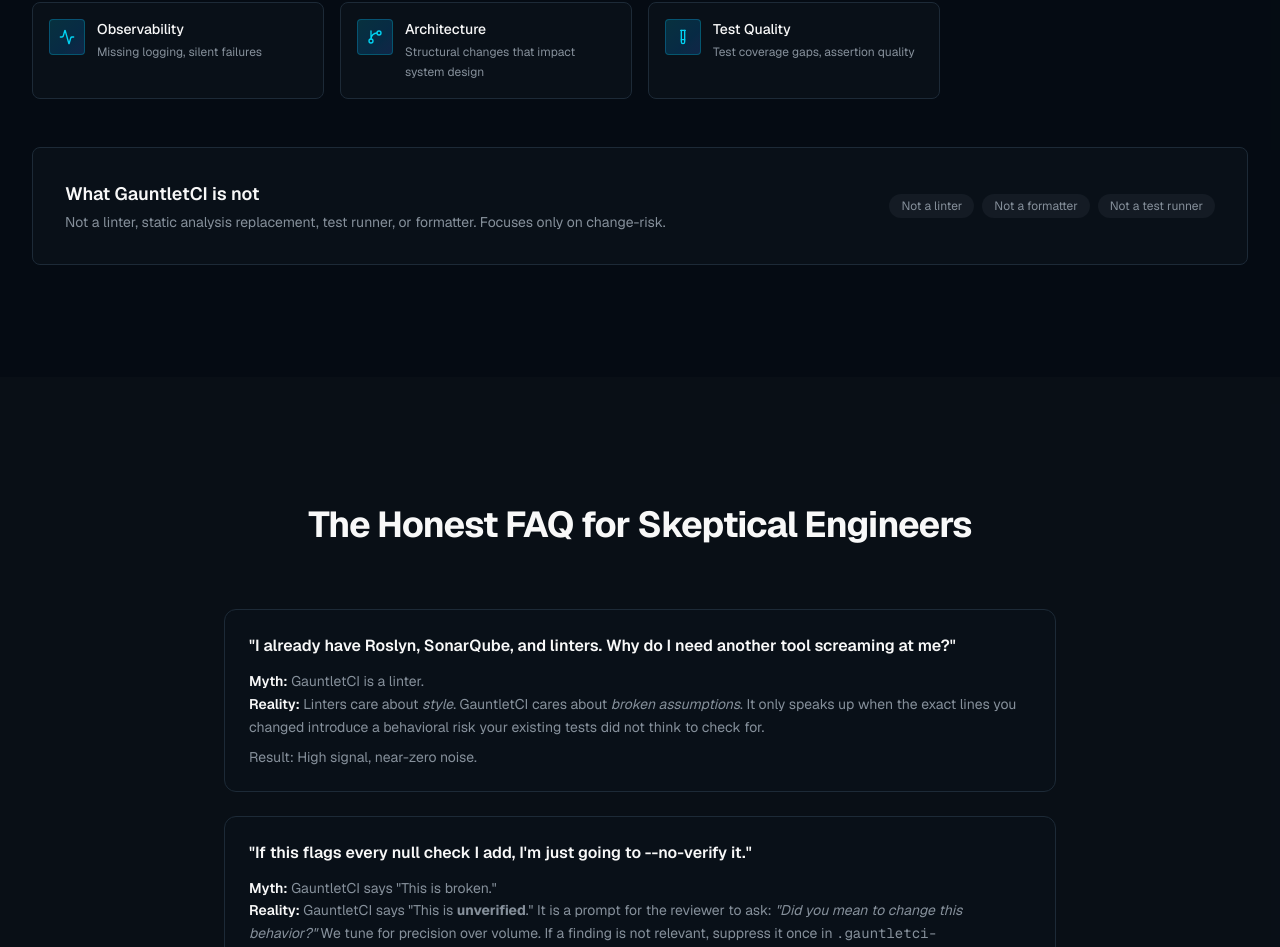
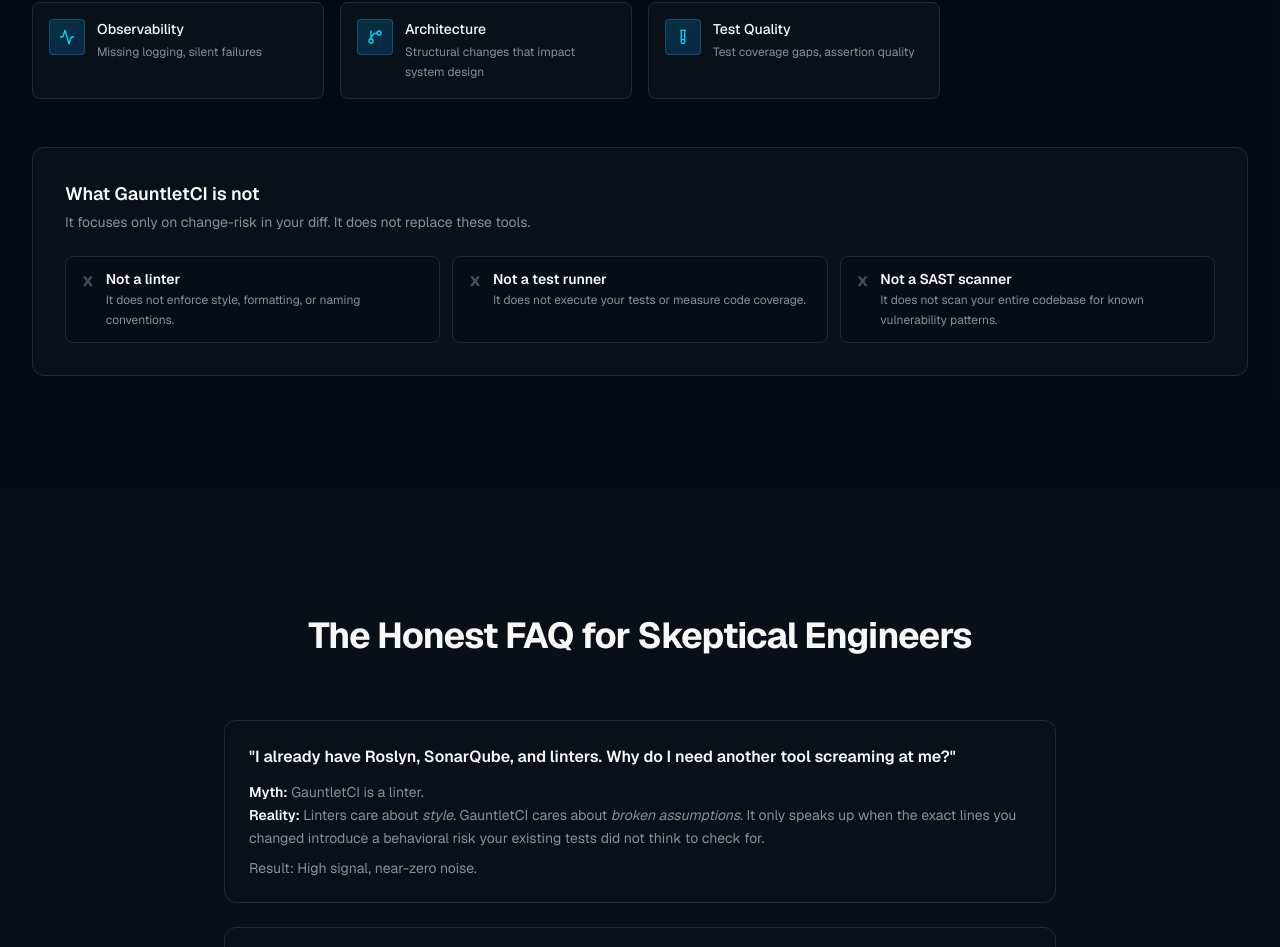
Before and after one commit to EricCogen/GauntletCI, a Next.js app in the folder site/: page / in a window 1280 px wide. Shown: the part 10265-11212 px from the top of the page. Built offline with nearby package versions, Linux system fonts and the light colour scheme.

Commit message:
[DOCS] Expand 'What GauntletCI is not' section from tiny pills to readable cards

```diff
--- a/site/components/detection-rules.tsx
+++ b/site/components/detection-rules.tsx
@@ -70,25 +70,27 @@
           ))}
         </div>
 
-        <div className="mt-12 rounded-lg border border-border bg-card p-6 sm:p-8">
-          <div className="flex flex-col sm:flex-row sm:items-center justify-between gap-4">
-            <div>
-              <h3 className="text-lg font-semibold">What GauntletCI is not</h3>
-              <p className="mt-1 text-sm text-muted-foreground">
-                Not a linter, static analysis replacement, test runner, or formatter.
-                Focuses only on change-risk.
-              </p>
-            </div>
-            <div className="flex flex-wrap gap-2">
-              {["Not a linter", "Not a formatter", "Not a test runner"].map((item, index) => (
-                <span
-                  key={index}
-                  className="inline-flex items-center rounded-full bg-secondary px-3 py-1 text-xs text-muted-foreground"
-                >
-                  {item}
-                </span>
-              ))}
-            </div>
+        <div className="mt-12 rounded-xl border border-border bg-card p-6 sm:p-8">
+          <div className="mb-6">
+            <h3 className="text-lg font-semibold">What GauntletCI is not</h3>
+            <p className="mt-1 text-sm text-muted-foreground">
+              It focuses only on change-risk in your diff. It does not replace these tools.
+            </p>
+          </div>
+          <div className="grid gap-3 sm:grid-cols-3">
+            {[
+              { label: "Not a linter", detail: "It does not enforce style, formatting, or naming conventions." },
+              { label: "Not a test runner", detail: "It does not execute your tests or measure code coverage." },
+              { label: "Not a SAST scanner", detail: "It does not scan your entire codebase for known vulnerability patterns." },
+            ].map((item) => (
+              <div key={item.label} className="flex items-start gap-3 rounded-lg border border-border bg-background/50 px-4 py-3">
+                <span className="mt-0.5 text-muted-foreground/50 text-lg font-bold leading-none select-none">x</span>
+                <div>
+                  <p className="text-sm font-semibold text-foreground">{item.label}</p>
+                  <p className="mt-0.5 text-xs text-muted-foreground leading-relaxed">{item.detail}</p>
+                </div>
+              </div>
+            ))}
           </div>
         </div>
       </div>
```
